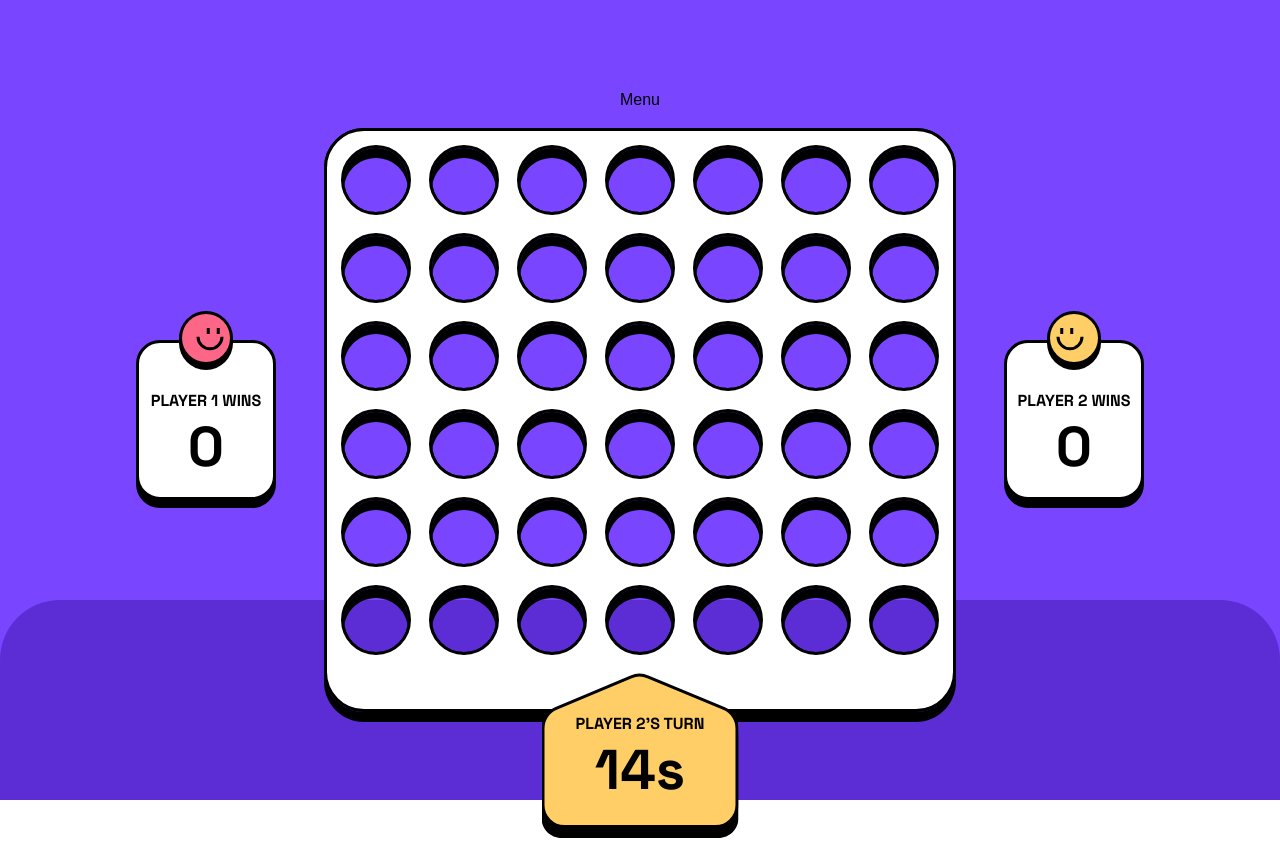
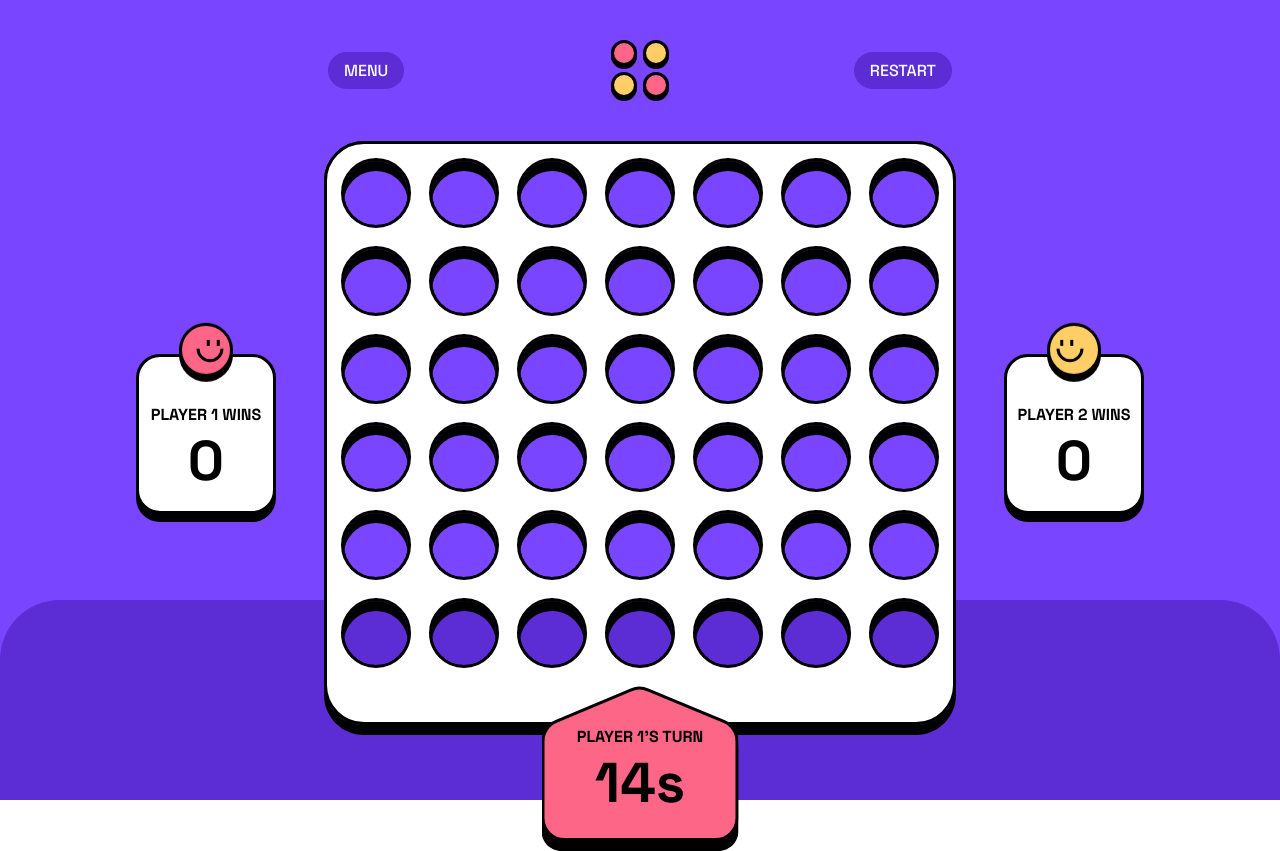
Before and after one commit to apoorv-ksharma/frontend-mentor, a Next.js app: page /connect-four/game in a window 1280 px wide. Built offline with nearby package versions, Linux system fonts and the light colour scheme.

Commit message:
feat: added something don't remember

```diff
--- a/src/app/connect-four/game/page.tsx
+++ b/src/app/connect-four/game/page.tsx
@@ -3,25 +3,86 @@
 import Board from '@/components/connect-four/board';
 import Button, { ButtonColourScheme } from '@/components/connect-four/button';
 import Card from '@/components/connect-four/card';
-import { Players } from '@/components/connect-four/currentScore';
+import { players, Players } from '@/components/connect-four/currentScore';
 import Score from '@/components/connect-four/score';
-import { useRef } from 'react';
+import { useCallback, useEffect, useRef, useState } from 'react';
+import { useRouter } from 'next/navigation';
+import icon from '@/app/images/connect-four/logo.svg';
+import Image from 'next/image';
+
+const initialState = () => new Array(7).fill(0).map(() => new Array(6).fill(0).map(() => 0));
 
 export default function Game() {
   const dialogRef = useRef<HTMLDialogElement>(null);
+  const [currentPlayer, setCurrentPlayer] = useState(players.get(Players.one));
+  const [gameState, setGameState] = useState<number[][]>(initialState());
+
+  const isGameWon = useCallback(() => {
+    const copy = JSON.parse(JSON.stringify(gameState));
+    outer: for (let i = 0; i < copy.length; ++i) {
+      inner: for (let j = 0; j < copy[i].length; ++j) {
+        if (copy[i][j] !== 0) {
+          console.log(`${i}-${j}`, copy[i][j]);
+        }
+      }
+    }
+  }, [gameState]);
+
+  useEffect(() => {
+    isGameWon();
+  }, [isGameWon]);
+
+  const addCounter = useCallback(
+    ({ col, row }: { col: number; row: number }) => {
+      setGameState((prev) => [
+        ...prev.map((colArray, index) => {
+          if (index === col) {
+            colArray[row] = currentPlayer?.value ?? 0;
+          }
+          return colArray;
+        }),
+      ]);
+
+      if (currentPlayer?.value === 1) {
+        setCurrentPlayer(players.get(Players.two));
+      } else {
+        setCurrentPlayer(players.get(Players.one));
+      }
+    },
+    [currentPlayer?.value]
+  );
+
+  const router = useRouter();
   return (
     <>
-      <div className='w-1/2 h-full z-10 flex flex-col gap-4 items-center justify-center'>
-        <div
-          onClick={() => {
-            if (dialogRef?.current) dialogRef.current.showModal();
-          }}
-        >
-          Menu
+      <div className='h-full z-10 flex flex-col gap-10 items-center justify-start pt-10'>
+        <div className='w-full flex flex-row justify-between items-center px-48'>
+          <div className='w-40'>
+            <p
+              onClick={() => {
+                if (dialogRef?.current) dialogRef.current.showModal();
+              }}
+              className='cursor-pointer select-none hover:bg-CFPink w-fit font-space-grove-medium bg-CFDarkPurple px-4 py-2 rounded-full text-CFWhite text-CFxs uppercase'
+            >
+              menu
+            </p>
+          </div>
+          <Image priority={true} src={icon} alt='logo' />
+          <div
+            onClick={() => {
+              setGameState(initialState());
+              setCurrentPlayer(players.get(Players.one));
+            }}
+            className='w-40 flex justify-end'
+          >
+            <p className='cursor-pointer select-none hover:bg-CFPink w-fit font-space-grove-medium bg-CFDarkPurple px-4 py-2 rounded-full text-CFWhite text-CFxs uppercase'>
+              restart
+            </p>
+          </div>
         </div>
         <div className='flex gap-12 items-center'>
           <Score player={Players.one} />
-          <Board />
+          <Board state={gameState} addCounter={addCounter} currentPlayer={currentPlayer} />
           <Score player={Players.two} />
         </div>
       </div>
@@ -42,13 +103,21 @@ export default function Game() {
             <Button
               colourScheme={ButtonColourScheme.standard}
               text='restart'
+              onClickfunc={() => {
+                setGameState(initialState());
+                setCurrentPlayer(players.get(Players.one));
+
+                if (dialogRef?.current) dialogRef.current.close();
+              }}
               centerText={true}
             ></Button>
             <Button
               colourScheme={ButtonColourScheme.alert}
               text='quit game'
               centerText={true}
-              link='/connect-four'
+              onClickfunc={() => {
+                router.replace('/connect-four');
+              }}
             ></Button>
           </div>
         </Card>
--- a/src/components/connect-four/board.tsx
+++ b/src/components/connect-four/board.tsx
@@ -1,40 +1,66 @@
-'use client';
-
 import whiteBoardLarge from '@/app/images/connect-four/board-layer-white-large.svg';
 import blackBoardLarge from '@/app/images/connect-four/board-layer-black-large.svg';
 import redCounter from '@/app/images/connect-four/counter-red-large.svg';
 import yellowCounter from '@/app/images/connect-four/counter-yellow-large.svg';
 import Image from 'next/image';
-import CurrentScore, { Players } from './currentScore';
+import CurrentScore, { Player, Players } from './currentScore';
 import Winner from './winner';
-import { useState } from 'react';
 
-export default function Board() {
-  const [testState, setState] = useState(false);
-  const test = 18 + 88 * 5;
-  const test2 = 18 + 88 * 4;
+export default function Board({
+  state,
+  addCounter,
+  currentPlayer,
+}: {
+  state: number[][];
+  addCounter: ({ row, col }: { row: number; col: number }) => void;
+  currentPlayer: Player | undefined;
+}) {
   return (
     <div className='cursor-pointer w-[632px] h-[585px] relative flex'>
-      {testState && (
-        <>
-          <Image
-            src={redCounter}
-            alt='counter'
-            style={{ top: `${test}px`, left: `${test}px` }}
-            className={`h-[75px] absolute animate-travel-test z-30`}
-          />
-          <Image
-            src={yellowCounter}
-            alt='counter'
-            style={{ top: `${test2}px`, left: `${test2}px` }}
-            className={`h-[75px] absolute animate-travel-test z-30`}
-          />
-        </>
-      )}
-      <Image className='absolute z-40' src={whiteBoardLarge} alt='white' />
-      <Image className='absolute z-20' src={blackBoardLarge} alt='black' />
-      <div onClick={() => setState((p) => !p)}>
-        {true ? <CurrentScore player={Players.two} time='14s' /> : <Winner player={Players.one} />}
+      {state.map((_data, index) => {
+        const left = 8 + 88 * index;
+        return (
+          <div
+            style={{ top: `0px`, left: `${left}px` }}
+            className='absolute flex flex-col w-[88px] h-full z-50'
+            onClick={() => {
+              let row;
+
+              for (let i = _data.length - 1; i > -1; --i) {
+                if (_data[i] !== 0) continue;
+                row = i;
+                break;
+              }
+              if (row !== undefined) addCounter({ row, col: index });
+            }}
+            key={index}
+          ></div>
+        );
+      })}
+      {state.map((row, rowIndex) => {
+        return row.map((counter, counterIndex) => {
+          const left = 18 + 88 * rowIndex;
+          const top = 18 + 88 * counterIndex;
+          if (counter === 0) return null;
+          return (
+            <Image
+              key={`${rowIndex}-${counterIndex}`}
+              src={counter === 1 ? redCounter : yellowCounter}
+              alt='counter'
+              style={{ top: `${top}px`, left: `${left}px` }}
+              className={`h-[75px] absolute animate-travel-test z-30`}
+            />
+          );
+        });
+      })}
+      <Image priority={true} className='absolute z-40' src={whiteBoardLarge} alt='white' />
+      <Image priority={true} className='absolute z-20' src={blackBoardLarge} alt='black' />
+      <div>
+        {true ? (
+          <CurrentScore player={currentPlayer?.code ?? Players.one} time='14s' />
+        ) : (
+          <Winner player={Players.one} />
+        )}
       </div>
     </div>
   );
--- a/src/components/connect-four/button.tsx
+++ b/src/components/connect-four/button.tsx
@@ -65,7 +65,7 @@ export default function Button({
   return (
     <button
       onClick={onClickfunc}
-      className={`w-full flex select-none ${
+      className={`w-full flex select-none outline-none ${
         centerText ? 'justify-center' : 'justify-between'
       } items-center min-h-[72px] p-[12px] ${
         colourSchemes[colourScheme].bg
--- a/src/components/connect-four/currentScore.tsx
+++ b/src/components/connect-four/currentScore.tsx
@@ -3,48 +3,59 @@ import redTurn from '@/app/images/connect-four/turn-background-red.svg';
 import yellowTurn from '@/app/images/connect-four/turn-background-yellow.svg';
 import redIcon from '@/app/images/connect-four/player-one.svg';
 import yellowIcon from '@/app/images/connect-four/player-two.svg';
-import cpuIcon from '@/app/images/connect-four/cpu.svg';
+
+export type Player = {
+  code: Players;
+  turn: string;
+  wins: number;
+  name: string;
+  icon: string;
+  value: number;
+};
 
 export enum Players {
   one = 'one',
   two = 'two',
 }
 
-export const players = {
-  one: {
+export const players = new Map<Players, Player>([
+  [
+    Players.one,
+    {
+      code: Players.one,
       turn: redTurn,
       wins: 0,
       name: 'Player 1',
       icon: redIcon,
+      value: 1,
     },
-  two: {
+  ],
+  [
+    Players.two,
+    {
+      code: Players.two,
       turn: yellowTurn,
       wins: 0,
       name: 'Player 2',
       icon: yellowIcon,
+      value: -1,
     },
-  you: {
-    turn: redTurn,
-    wins: 0,
-    name: 'you',
-    icon: redIcon,
-  },
-  cpu: {
-    turn: yellowTurn,
-    wins: 0,
-    name: 'cpu',
-    icon: cpuIcon,
-  },
-};
+  ],
+]);
 
 export default function CurrentScore({ player, time }: { player: Players; time: string }) {
   return (
     <div className='cursor-pointer select-none absolute -bottom-[125px] left-1/2 -translate-x-1/2 z-50'>
       <div className='relative'>
-        <Image className='' src={players[player].turn} alt='redLargePointer' />
+        <Image
+          priority={true}
+          className=''
+          src={players.get(player)?.turn ?? ''}
+          alt='LargePointer'
+        />
         <span className='absolute top-[40px] left-1/2 -translate-x-1/2 flex flex-col justify-center items-center'>
           <p className='uppercase font-space-grove-bold whitespace-pre text-CFxs'>
-            {`${players[player].name}'s turn`}
+            {`${players.get(player)?.name}'s turn`}
           </p>
 
           <h1 className='font-space-grove-bold text-CFl'>{time}</h1>
--- a/src/components/connect-four/score.tsx
+++ b/src/components/connect-four/score.tsx
@@ -4,15 +4,17 @@ import { players, Players } from './currentScore';
 export default function Score({ player }: { player: Players }) {
   return (
     <div className='pt-8 relative flex flex-col justify-center items-center bg-CFWhite w-[140px] h-[160px] rounded-3xl border-CFBlack border-[3px] shadow-CFDefault'>
-      <p className='cursor-default select-none uppercase font-space-grove-bold whitespace-pre text-CFxs'>{`${players[player].name} wins`}</p>
+      <p className='cursor-default select-none uppercase font-space-grove-bold whitespace-pre text-CFxs'>{`${
+        players.get(player)?.name
+      } wins`}</p>
 
       <h1 className='cursor-default select-none font-space-grove-bold text-CFl'>
-        {players[player].wins}
+        {players.get(player)?.wins}
       </h1>
 
       <Image
-        className='cursor-default select-none absolute left-1/2 -translate-x-1/2 -top-8'
-        src={players[player].icon}
+        className='cursor-default select-none absolute left-10 -top-8 animate-bounce'
+        src={players.get(player)?.icon ?? ''}
         alt='playerIcon'
       />
     </div>
--- a/src/components/connect-four/winner.tsx
+++ b/src/components/connect-four/winner.tsx
@@ -3,7 +3,9 @@ import { players, Players } from './currentScore';
 export default function Winner({ player }: { player: Players }) {
   return (
     <div className='absolute bg-CFWhite flex flex-col items-center justify-center w-[285px] h-[150px] left-1/2 -translate-x-1/2 bottom-[-110px] z-50 rounded-3xl border-CFBlack border-[3px] shadow-CFDefault'>
-      <p className='cursor-default select-none uppercase font-space-grove-bold whitespace-pre text-CFxs'>{`${players[player].name} wins`}</p>
+      <p className='cursor-default select-none uppercase font-space-grove-bold whitespace-pre text-CFxs'>{`${
+        players.get(player)?.name ?? ''
+      } wins`}</p>
 
       <h1 className='cursor-default select-none font-space-grove-bold text-CFl'>Wins</h1>
 
```
Lines whose indentation alone changed are shown as unchanged.
